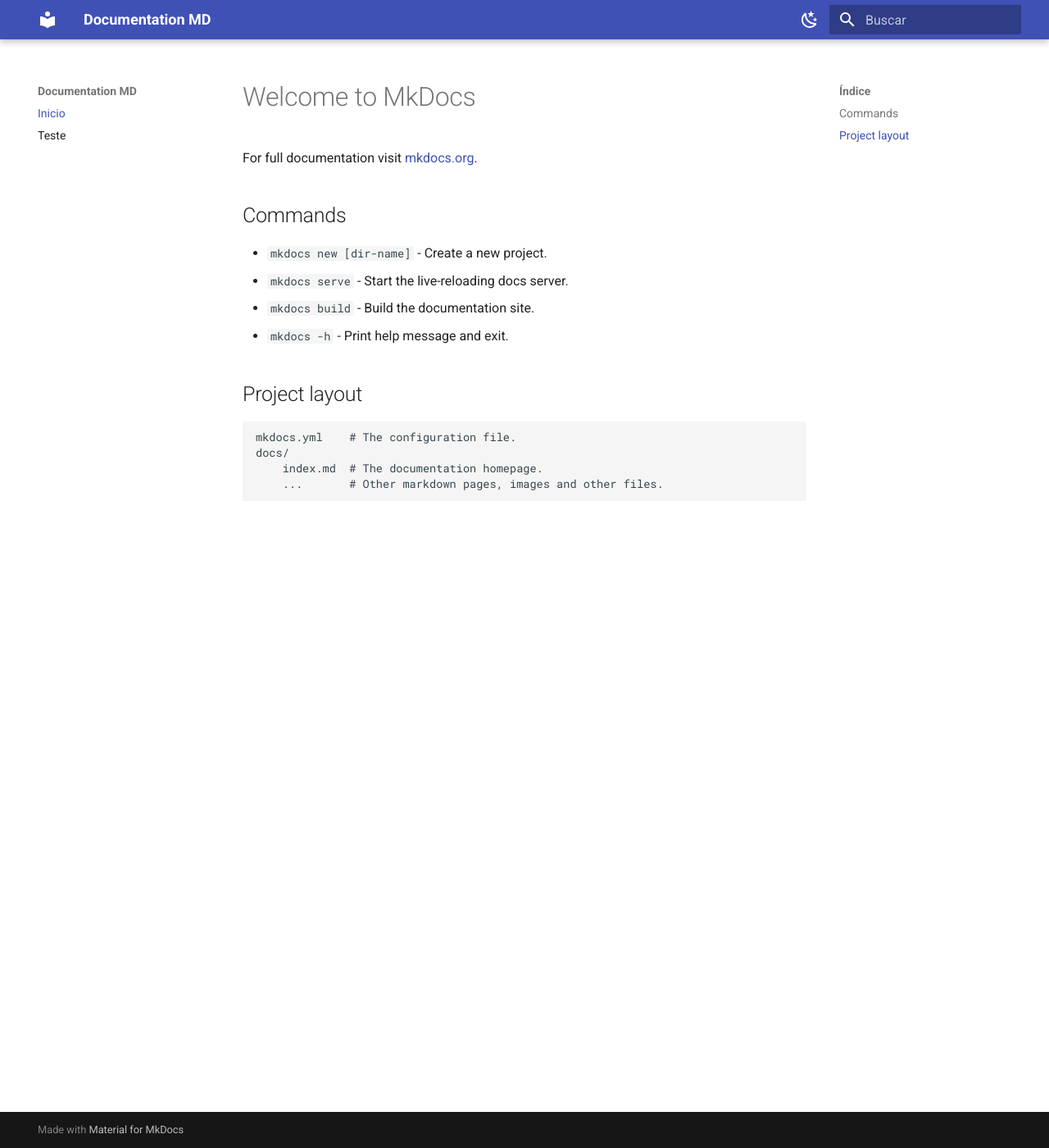
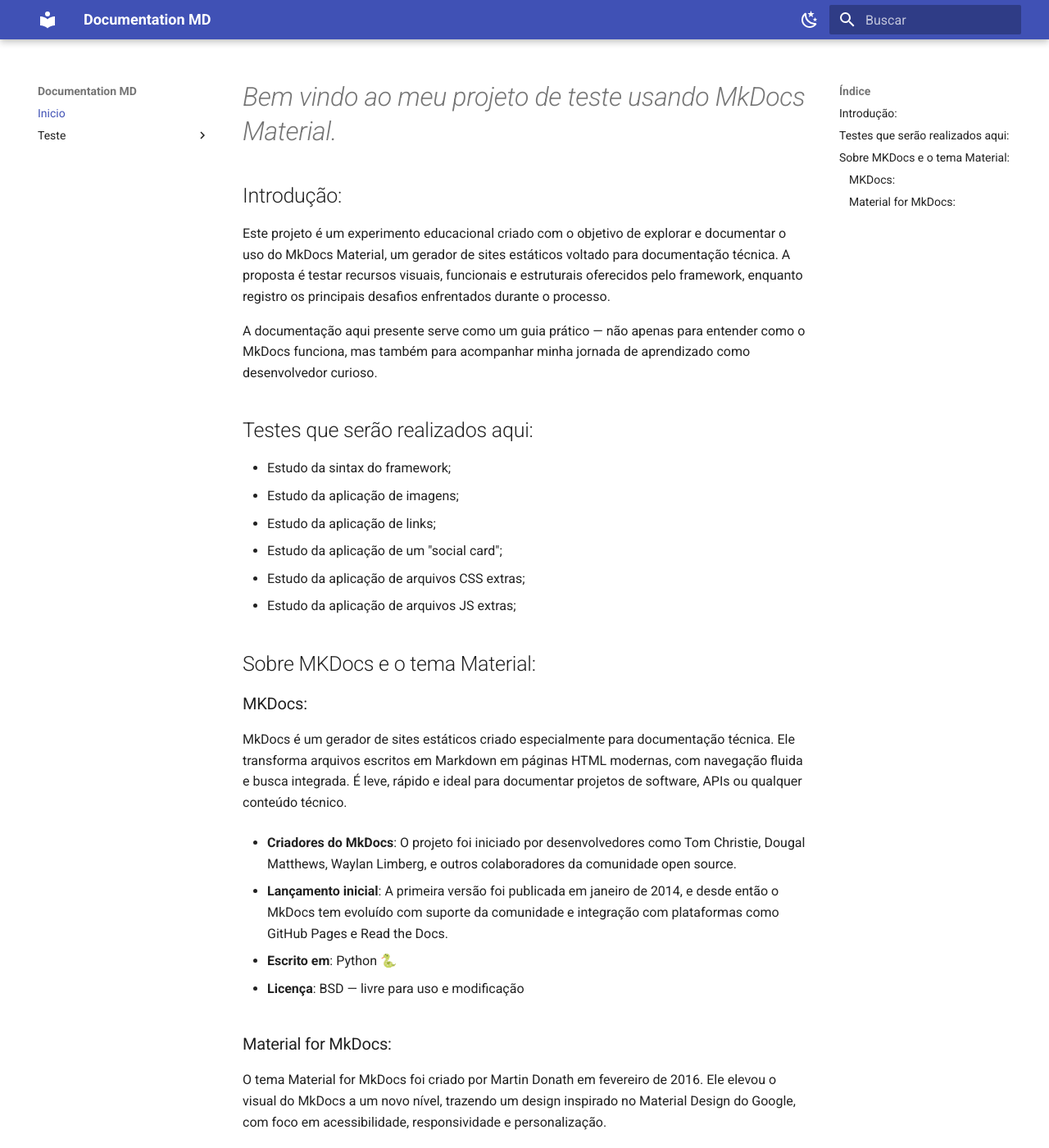
Before and after one commit to isrique9/documentation_md, an MkDocs documentation site: the page built from docs/index.md, in a window 1280 px wide and 1400 px high. Shown: the whole window at 82% size. Built offline with MkDocs 1.6.1 and Material for MkDocs 9.7.7, drawn with Linux system fonts in a browser that asks for light colours; some of the changed text lies outside the part shown.

Commit message:
:sparkles::recycle: FEAT: Descrição detalhada na tela de ínicio.

```diff
--- a/docs/index.md
+++ b/docs/index.md
@@ -1,17 +1,38 @@
-# Welcome to MkDocs
+# _Bem vindo ao meu projeto de teste usando MkDocs Material._
 
-For full documentation visit [mkdocs.org](https://www.mkdocs.org).
+## Introdução:
 
-## Commands
+Este projeto é um experimento educacional criado com o objetivo de explorar e documentar o uso do MkDocs Material, um gerador de sites estáticos voltado para documentação técnica. A proposta é testar recursos visuais, funcionais e estruturais oferecidos pelo framework, enquanto registro os principais desafios enfrentados durante o processo.
 
-- `mkdocs new [dir-name]` - Create a new project.
-- `mkdocs serve` - Start the live-reloading docs server.
-- `mkdocs build` - Build the documentation site.
-- `mkdocs -h` - Print help message and exit.
+A documentação aqui presente serve como um guia prático — não apenas para entender como o MkDocs funciona, mas também para acompanhar minha jornada de aprendizado como desenvolvedor curioso.
 
-## Project layout
+## Testes que serão realizados aqui:
 
-    mkdocs.yml    # The configuration file.
-    docs/
-        index.md  # The documentation homepage.
-        ...       # Other markdown pages, images and other files.
+- Estudo da sintax do framework;
+- Estudo da aplicação de imagens;
+- Estudo da aplicação de links;
+- Estudo da aplicação de um "social card";
+- Estudo da aplicação de arquivos CSS extras;
+- Estudo da aplicação de arquivos JS extras;
+
+## Sobre MKDocs e o tema Material:
+
+### MKDocs:
+
+MkDocs é um gerador de sites estáticos criado especialmente para documentação técnica. Ele transforma arquivos escritos em Markdown em páginas HTML modernas, com navegação fluida e busca integrada. É leve, rápido e ideal para documentar projetos de software, APIs ou qualquer conteúdo técnico.
+
+- **Criadores do MkDocs**: O projeto foi iniciado por desenvolvedores como Tom Christie, Dougal Matthews, Waylan Limberg, e outros colaboradores da comunidade open source.
+
+- **Lançamento inicial**: A primeira versão foi publicada em janeiro de 2014, e desde então o MkDocs tem evoluído com suporte da comunidade e integração com plataformas como GitHub Pages e Read the Docs.
+
+- **Escrito em**: Python 🐍
+
+- **Licença**: BSD — livre para uso e modificação
+
+### Material for MkDocs:
+
+O tema Material for MkDocs foi criado por Martin Donath em fevereiro de 2016. Ele elevou o visual do MkDocs a um novo nível, trazendo um design inspirado no Material Design do Google, com foco em acessibilidade, responsividade e personalização.
+
+- **Popularidade**: É o tema mais usado no ecossistema MkDocs, adotado por empresas como Google, Microsoft, Red Hat e projetos como Kubernetes e Electron.
+
+- **Modelo de desenvolvimento**: Desde 2020, o projeto adota o modelo sponsorware, onde novos recursos são lançados primeiro para apoiadores (Insiders) e depois liberados ao público.
--- a/mkdocs.yml
+++ b/mkdocs.yml
@@ -29,4 +29,10 @@
 
 nav:
   - Inicio: index.md
-  - Teste: teste_menu.md
+  - Teste:
+      - CSS Adicional: teste_extra_css.md
+      - JS Adicional: teste_extra_js.md
+      - Links: teste_links.md
+      - Imagens: teste_img.md
+      - Sintax: teste_sintax.md
+      - Social Cards: teste_social_card.md
```
Also changed, not shown: docs/teste_menu.md (deleted, +0 -3 lines), docs/teste_extra_css.md (added), docs/teste_extra_js.md (added), docs/teste_img.md (added), docs/teste_links.md (added), docs/teste_sintax.md (added), docs/teste_social_card.md (added), 1 other file.
